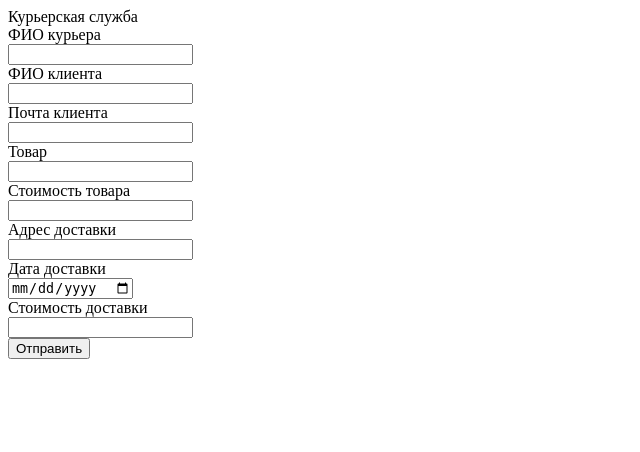
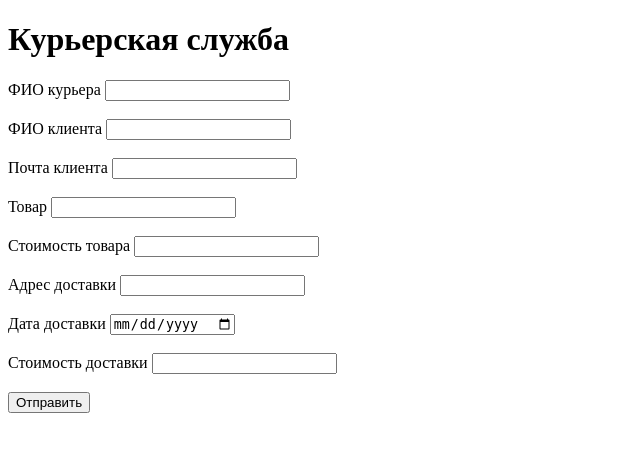
Before and after one commit to ilya3052/WebDevTechBack, a PHP site: page / in a window 1280 px wide. Shown: the top 452 px of the page, without its empty margins (0-640 px from the left). Run offline with PHP 8.4, Linux system fonts and the light colour scheme.

Commit message:
ref: обратное изменение html-разметки

```diff
--- a/app/index.php
+++ b/app/index.php
@@ -6,66 +6,33 @@
     <title>Document</title>
 </head>
 <body>
-    <div class="container">
-      <div class="text">
-         Курьерская служба
-      </div>
+    <h1>Курьерская служба</h1>
     <form action="form.php" method="POST">
-         <div class="form-row">
-            <div class="input-data">
         <label for="courier">ФИО курьера</label>
-            <div class="underline"></div>
         <input type="text" name="name" id="name">
-            </div>
-            <div class="input-data">
+        <br><br>
         <label for="client">ФИО клиента</label>
-                <div class="underline"></div>
         <input type="text" name="client" id="client">
-            </div>
-         </div>
-         <div class="form-row">
-            <div class="input-data">
+        <br><br>
         <label for="client_mail">Почта клиента</label>
-                <div class="underline"></div>
         <input type="email" name="client_mail" id="client_mail">
-            </div>
-            <div class="input-data">
+        <br><br>
         <label for="product">Товар</label>
-                <div class="underline"></div>
         <input type="text" name="product" id="product">
-            </div>
-         </div>
-         <div class="form-row">
-            <div class="input-data">
+        <br><br>
         <label for="product_price">Стоимость товара</label>
-                <div class="underline"></div>
         <input type="number" name="product_price" id="product_price">
-            </div>
-            <div class="input-data">
+        <br><br>
         <label for="address">Адрес доставки</label>
-                <div class="underline"></div>
         <input type="text" name="address" id="address">
-            </div>
-         </div>
-         <div class="form-row">
-            <div class="input-data">
+        <br><br>
         <label for="date">Дата доставки</label>
-                <div class="underline"></div>
         <input type="date" name="date" id="date">
-            </div>
-            <div class="input-data">
+        <br><br>
         <label for="delivery_price">Стоимость доставки</label>
-                <div class="underline"></div>
         <input type="number" name="delivery_price" id="delivery_price">
-            </div>
-         </div>
-         <div class="form-row submit-btn">
-               <div class="input-data">
-                  <div class="inner"></div>
+        <br><br>
         <input type="submit" value="Отправить">
-               </div>
-            </div>
     </form>
-      </div>
 </body>
 </html>
```
Lines whose indentation alone changed are shown as unchanged.
